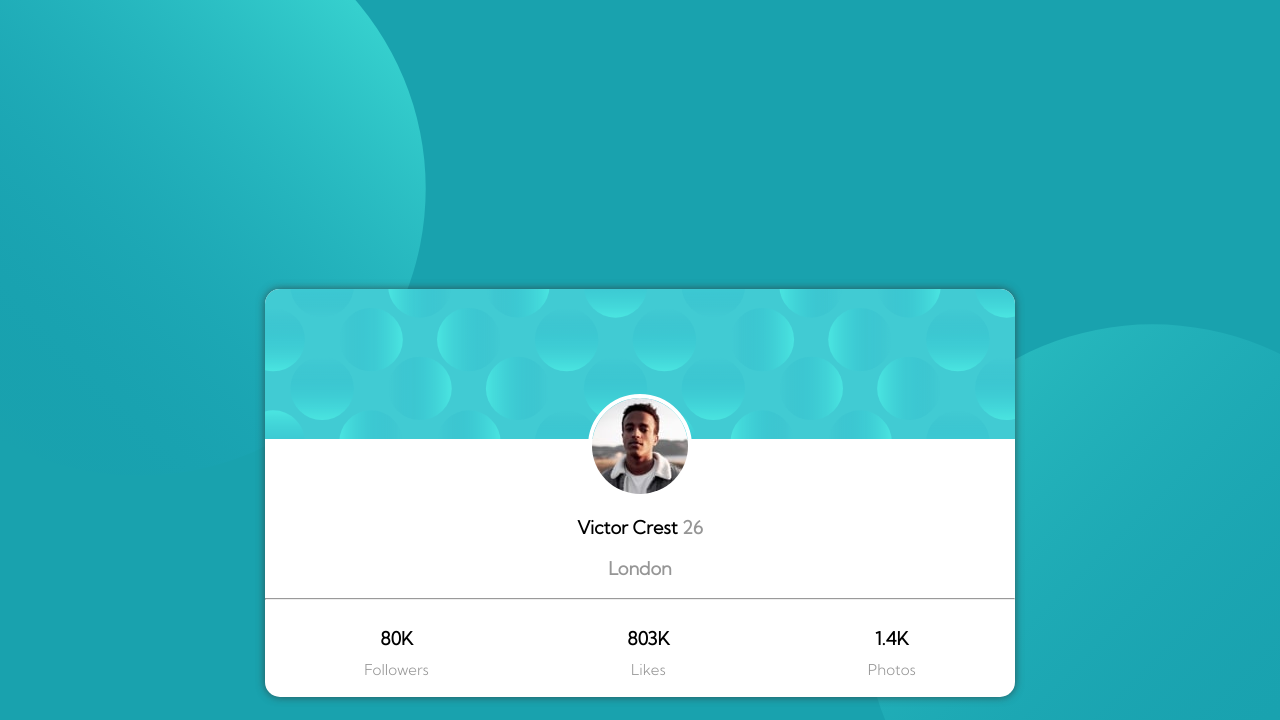
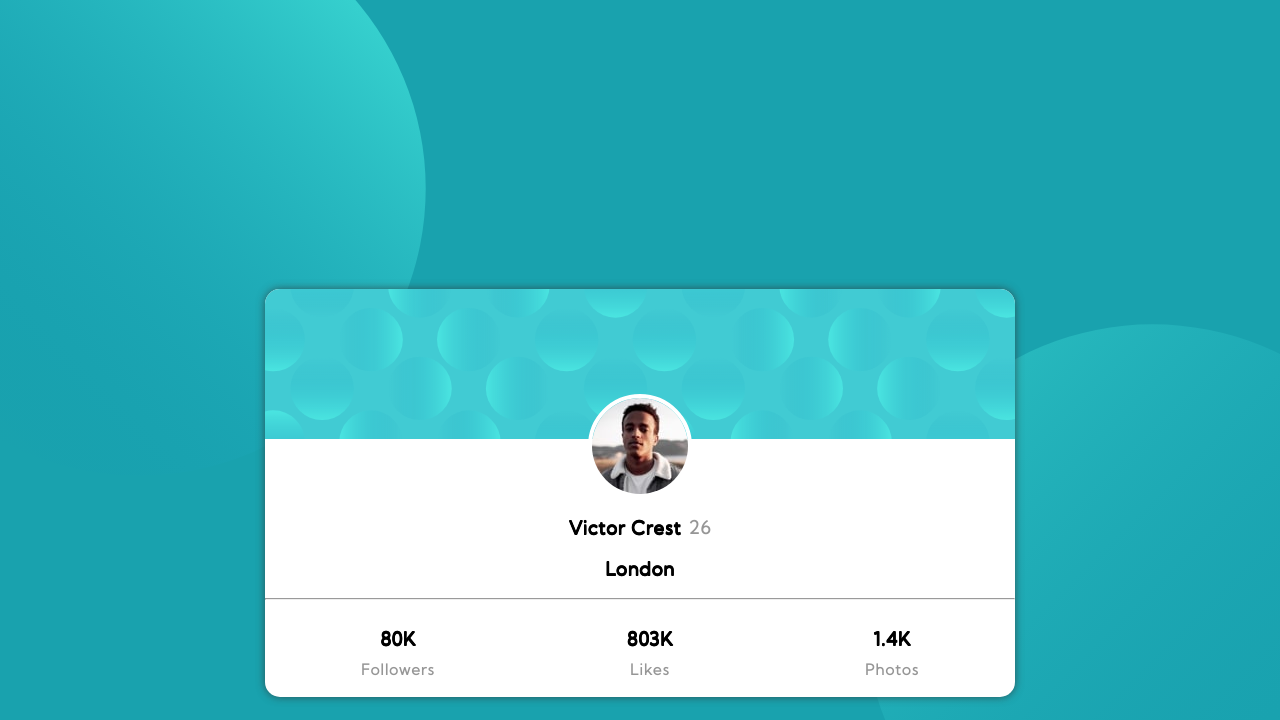
Before and after one commit to Abdullah-Rohail/fem-profile-card, a plain HTML site: page index.html in a window 1280 px wide. Shown: the top 720 px of the page. Drawn offline with Linux system fonts and the light colour scheme.

Commit message:
some modifications

```diff
--- a/css/style.css
+++ b/css/style.css
@@ -11,10 +11,6 @@ body{
     text-align: center;
     background: var(--primary-color);
     padding-top: 20%;
-}
-
-.bold{
-    font-weight: bold;
 }
 
 .background{
@@ -47,6 +43,21 @@ body{
     grid-template-rows: 150px 150px auto;
 }
 
+.container .card p,
+.container .card span{
+    letter-spacing: 1px;
+    text-shadow: 0px 0.5px, 0.5px 0px, 0.5px 0.5px;
+    font-weight: bold;
+}
+
+.container .card p{
+    font-weight: bolder;
+}
+.container .card span{
+    color: var(--secondary-color);
+    text-shadow: none;
+}
+
 /* Background Image of Card */
 
 .container .card .top{
@@ -71,10 +82,8 @@ body{
     border-radius: 50%;
     border: 4px solid #FFF;
 }
-
-.container .card .middle .age,
-.container .card .middle .location{
-    color: var(--secondary-color);
+.container .card .middle span{
+    margin-left: 1%;
 }
 
 /* STATISTICS */
@@ -84,13 +93,10 @@ body{
     grid-template-columns: auto auto auto;
     /* justify-content: space-around; */
 }
-
 .container .card .bottom div span{
     display: block;
-    font-weight: normal;
     margin-top: 10px;
     font-size: 15px;
-    color: var(--secondary-color);
 }
 
 /* @media only screen and (max-wdith:992px){
--- a/index.html
+++ b/index.html
@@ -18,36 +18,15 @@
       <div class="top"></div>
       <div class="middle">
           <img src="./images/image-victor.jpg" alt="Profile Photo">
-
-          <p class="name bold">Victor Crest
-
-            <span class="age">26</span>
-          </p>
-          <p class="location bold">London</p>
+          <p>Victor Crest<span>26</span></p>
+          <p>London</p>
       </div>
-      <div class="bottom bold">
+      <div class="bottom">
         <hr>
         <div>
-          <p>
-            80K
-            <span>
-              Followers
-            </span>
-          </p>
-
-          <p>
-            803K
-            <span>
-              Likes
-            </span>
-          </p>
-
-          <p>
-            1.4K
-            <span>
-              Photos
-            </span>
-          </p>
+          <p>80K<span>Followers</span></p>
+          <p>803K<span>Likes</span></p>
+          <p>1.4K<span>Photos</span></p>
         </div>
       </div>
     </div>
```
